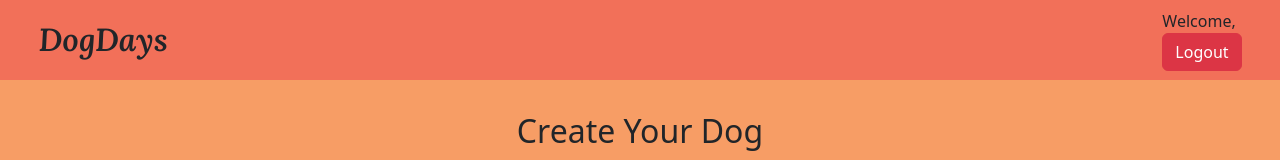
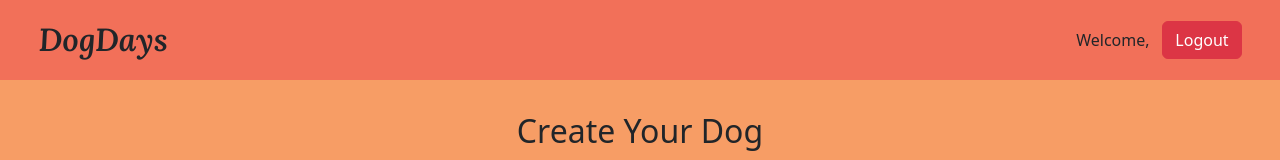
Before and after one commit to asaha718/angular-dogdays, an Angular app: page /1/create-dog in a window 1280 px wide. Shown: the top 160 px of the page. Built offline with nearby package versions, Linux system fonts and the light colour scheme; no server answers.

Commit message:
style header

```diff
--- a/src/app/components/header-banner/header-banner.component.css
+++ b/src/app/components/header-banner/header-banner.component.css
@@ -15,3 +15,12 @@
     font-size: 32px;
     cursor: pointer;
 }
+
+.user-info{
+    display: flex;
+    align-items: center;
+}
+
+.logout-btn-ctn{
+    margin-left: 1vw;
+}
```
